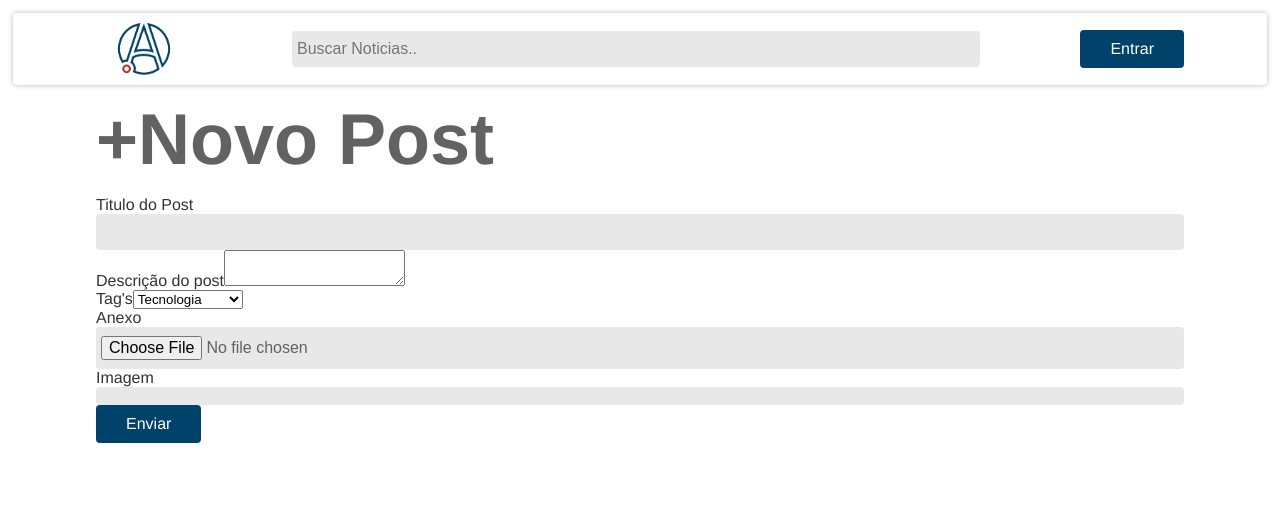
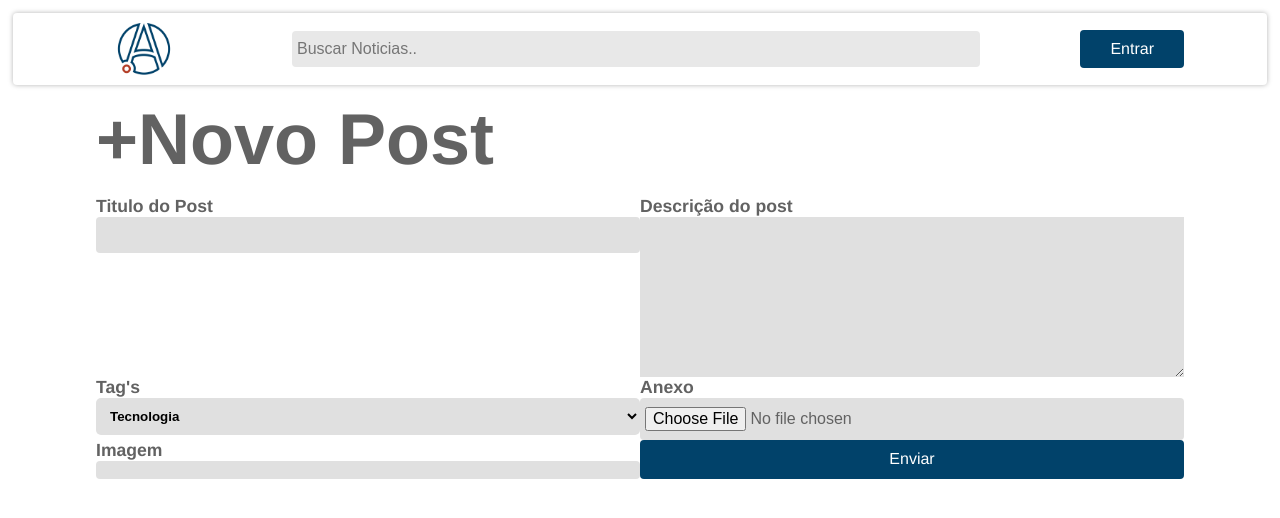
Before and after one commit to FelJohnny/rh-newsletter-front, a React (Vite) app: page /adm in a window 1280 px wide. Shown: the top 518 px of the page. Built offline with nearby package versions, Linux system fonts and the light colour scheme.

Commit message:
inicio da estilização da pagina de nova postagem

```diff
--- a/src/Components/Forms/Input/Input.jsx
+++ b/src/Components/Forms/Input/Input.jsx
@@ -26,7 +26,7 @@ const Input = ({ dados }) => {
 
   return (
     <div className={style.input}>
-      <label htmlFor={name}>{label}</label>
+      <label className={style.label} htmlFor={name}>{label}</label>
       <RenderInput />
     </div>
   );
--- a/src/Components/Forms/Input/Input.module.css
+++ b/src/Components/Forms/Input/Input.module.css
@@ -1,3 +1,33 @@
+.input {
+    display: flex;
+    flex-direction: column;
+}
+
+.input textarea{
+    max-width: 100%;
+    height: 160px;
+    background-color:#e0e0e0;
+    border: none;
+    outline: none;
+    grid-column: 1/4;
+}
+ .input select{
+    background-color:#e0e0e0;
+    border: none;
+    padding: 10px;
+    font-weight: bold;
+    border-radius: 5px;
+ }
+
+
+.input label{
+    font-weight: bold;
+    font-size: 1.1rem;
+    color: #626262;
+}
+
+
+
 .input input{
     padding: 9px 5px;
     font-size: 16px;
@@ -5,7 +35,7 @@
     border: none;
     outline: none ;
     color: #626262;
-    background-color: #E8E8E8;
+    background-color:#e0e0e0;
     transition: 0.3s;
     width: 100% ;
 }
--- a/src/Components/NewPost/NewPost.module.css
+++ b/src/Components/NewPost/NewPost.module.css
@@ -0,0 +1,4 @@
+.form{
+    display:grid;
+    grid-template-columns: 1fr 1fr;
+}
--- a/src/Components/Title/Title.jsx
+++ b/src/Components/Title/Title.jsx
@@ -5,7 +5,7 @@ const Title = ({ title,subtitle }) => {
   return (
     <span className={style.title}>
       <h1>{title}</h1>
-      <h2>{subtitle}</h2>
+      {subtitle ? <h2>{subtitle}</h2> : null}
     </span>
   );
 };
```
